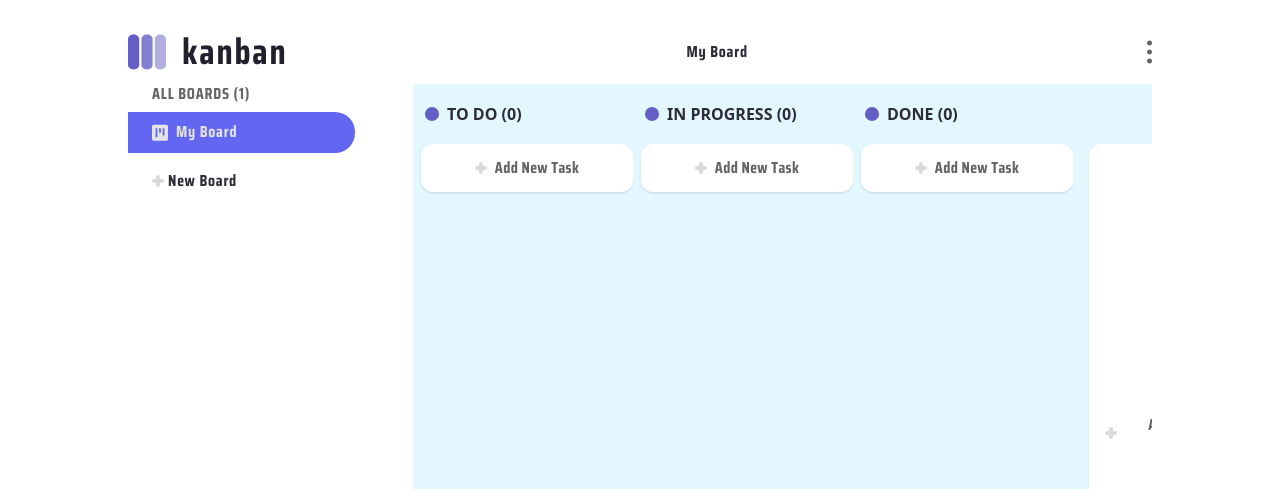
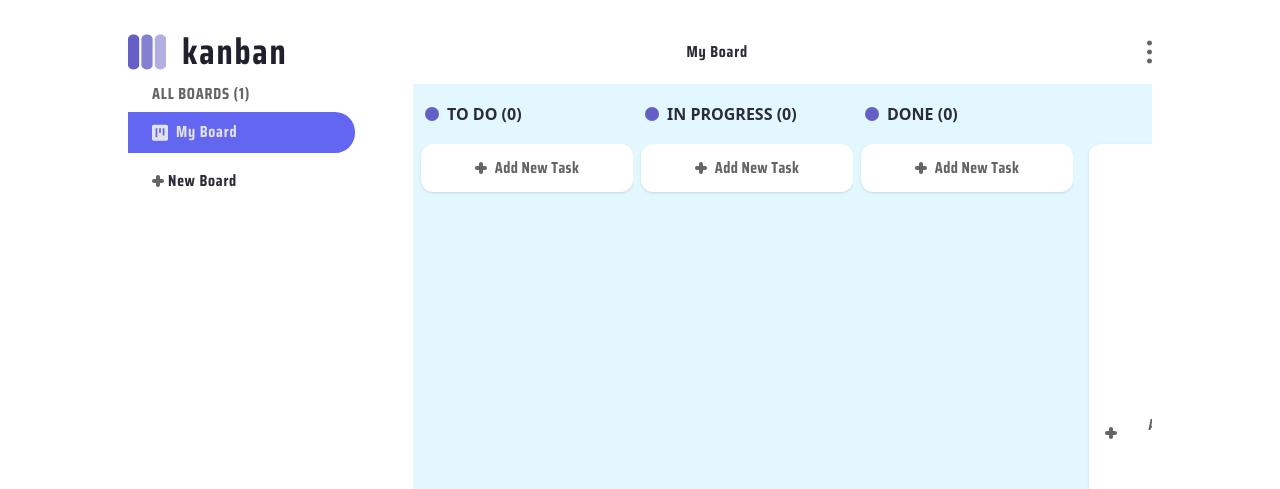
Before and after one commit to tomizdebski/KANBAN_APP, a Next.js app: page / in a window 1280 px wide. Shown: the top 489 px of the page. Built offline with nearby package versions, Linux system fonts and the light colour scheme.

Commit message:
bug-fix/fix_icon_plus

```diff
--- a/components/Board.tsx
+++ b/components/Board.tsx
@@ -21,10 +21,12 @@ import HideButton from "./HideButton";
 import Navbar from "./Navbar";
 import { generateId } from "../utils/random";
 import Image from "next/image";
-import add from "../public/icons/add_white.svg";
+import add_white from "../public/icons/add_white.svg";
+import add_gray from "../public/icons/add_gray.svg";
 import SwitchTheme from "./SwitchTheme";
 import { createPortal } from "react-dom";
 import TaskCard from "./TaskCard";
+import { useTheme } from "next-themes";
 
 interface Props {
   boards: BoardType[];
@@ -42,10 +44,10 @@ const KanabnBoard = ({
   const [columns, setColumns] = useState<Column[]>([]);
   const columnsId = useMemo(() => columns?.map((col) => col.id), [columns]);
   const [tasks, setTasks] = useState<Task[]>([]);
-
   const [activeColumn, setActiveColumn] = useState<Column | null>(null);
   const [activeTask, setActiveTask] = useState<Task | null>(null);
   const [hideSidebar, setHideSidebar] = useState(true);
+  const { theme } = useTheme();
 
   useEffect(() => {
     setColumns(activeBoard.columns);
@@ -145,7 +147,13 @@ const KanabnBoard = ({
 
             "
             >
-              <Image src={add} width={12} height={12} alt="add" className="" />
+              <Image
+                src={theme === "dark" ? add_white : add_gray}
+                width={12}
+                height={12}
+                alt="add"
+                className=""
+              />
               <div className="text-center text-gray dark:text-light_gray text-sm font-bold font-saira leading-none tracking-wide">
                 Add New Column
               </div>
--- a/components/ButtonAddBoard.tsx
+++ b/components/ButtonAddBoard.tsx
@@ -1,7 +1,8 @@
 "use client";
 import Image from "next/image";
 import { useState } from "react";
-import add from "../public/icons/add_white.svg";
+import add_white from "../public/icons/add_white.svg";
+import add_gray from "../public/icons/add_gray.svg";
 import kanban_gray from "../public/icons/kanban_gray.svg";
 import kanban_white from "../public/icons/kanban_white.svg";
 import { useTheme } from "next-themes";
@@ -25,7 +26,13 @@ const ButtonAddBoard = ({ createNewBoard }: Props) => {
     >
       {!editMode ? (
         <div className="justify-center items-center gap-1 flex cursor-pointer hover:opacity-50">
-          <Image src={add} width={12} height={12} alt="add" className="" />
+          <Image
+            src={theme === "dark" ? add_white : add_gray}
+            width={12}
+            height={12}
+            alt="add"
+            className=""
+          />
 
           <div className="text-center  text-sm font-semibold font-saira leading-none tracking-wider">
             New Board
--- a/components/FormAddTask.tsx
+++ b/components/FormAddTask.tsx
@@ -2,7 +2,8 @@
 import React, { ChangeEvent, FormEvent } from "react";
 import { useState } from "react";
 import Image from "next/image";
-import add from "../public/icons/add_white.svg";
+import add_white from "../public/icons/add_white.svg";
+import add_gray from "../public/icons/add_gray.svg";
 
 import { useTheme } from "next-themes";
 import collapse_dark from "../public/icons/collapse_dark.svg";
@@ -65,7 +66,13 @@ const FormAddTask = ({ createTask, columnId }: Props) => {
         onClick={() => setVisibleForm(!visibleForm)}
         className=" pl-4 pr-4 py-4  rounded-xl shadow bg-white dark:bg-dark_gray justify-center items-center gap-2 flex hover:opacity-50 hover:ring-2 hover:ring-inset hover:ring-fiolet"
       >
-        <Image src={add} width={12} height={12} alt="add" className="" />
+        <Image
+          src={theme === "dark" ? add_white : add_gray}
+          width={12}
+          height={12}
+          alt="add"
+          className=""
+        />
         <div className="text-center text-gray dark:text-light_gray text-sm font-bold font-saira leading-none tracking-wide">
           Add New Task
         </div>
```
Also changed, not shown: public/mobile_view.png (deleted).
